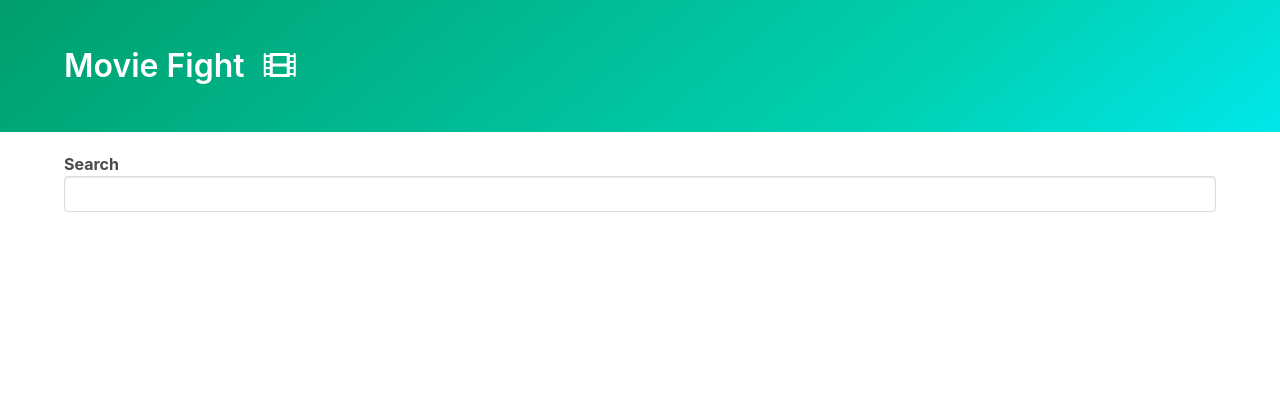
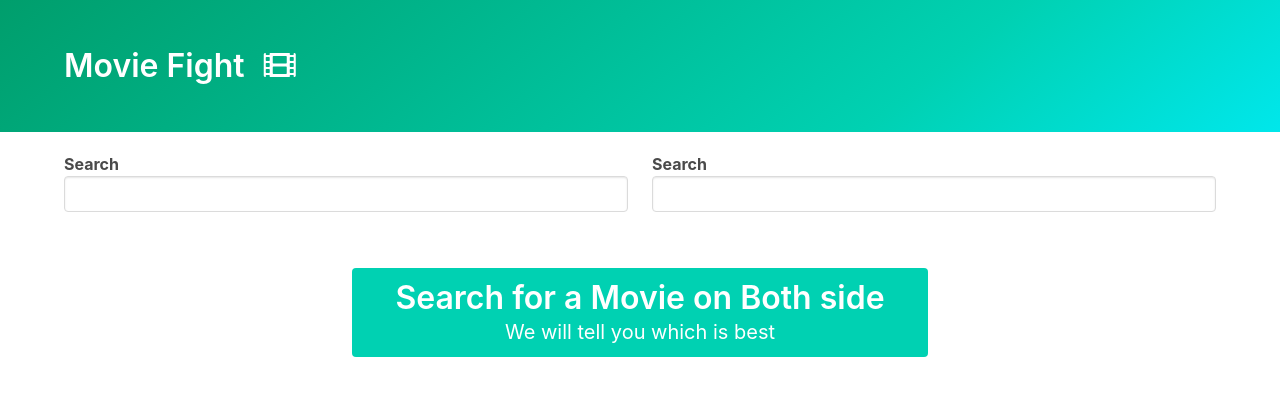
Before and after one commit to acharayaP03/MovieFight, a website built with Parcel: page index.html in a window 1280 px wide. Built offline with nearby package versions, Linux system fonts and the light colour scheme.

Commit message:
Avoiding duplicate config for autoconfig

```diff
--- a/index.html
+++ b/index.html
@@ -25,10 +25,18 @@
       </div>
     </section>
     <div class="container">
-      <div class="autocomplete"></div>
-      <div class="autocomplete-two"></div>
-      <div class="autocomplete-three"></div>
-      <div id="target"></div>
+      <div class="columns">
+        <div class="column">
+          <div id="left-autocomplete"></div>
+        </div>
+        <div class="column">
+          <div id="right-autocomplete"></div>
+        </div>
+      </div>
+      <div class="column is-half notification is-primary tutorial">
+        <h1 class="title">Search for a Movie on Both side</h1>
+        <p class="subtitle">We will tell you which is best</p>
+      </div>
     </div>
     <script src="index.js"></script>
   </body>
--- a/index.js
+++ b/index.js
@@ -2,8 +2,7 @@ import axios from "axios";
 import { onMovieSelect } from "./domView";
 import createAutoComplete from "./autocomplete";
 
-createAutoComplete({
-  root: document.querySelector(".autocomplete"),
+const autocompleteConfig = {
   renderOptions(movie) {
     return `
         <img src="${movie.Poster === "N/A" ? "" : movie.Poster}" />
@@ -28,4 +27,12 @@ createAutoComplete({
     }
     return response.data.Search;
   },
+};
+createAutoComplete({
+  ...autocompleteConfig,
+  root: document.querySelector("#left-autocomplete"),
 });
+createAutoComplete({
+  ...autocompleteConfig,
+  root: document.querySelector("#right-autocomplete"),
+});
```
Also changed, not shown: dist/index.html, 3 other files.
